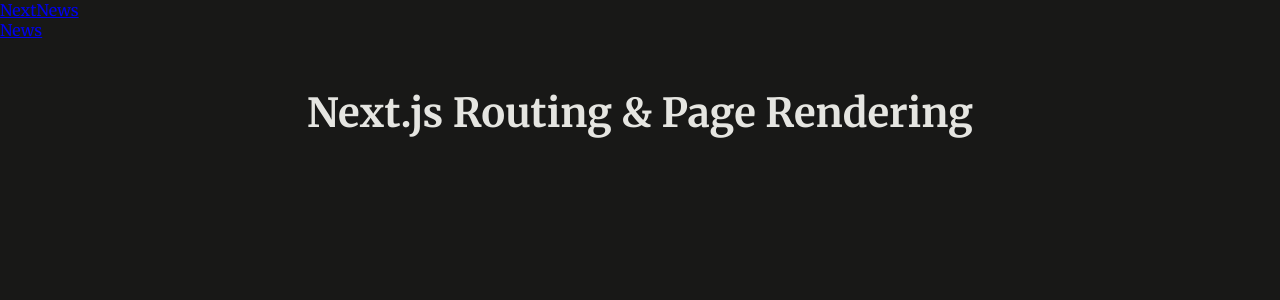
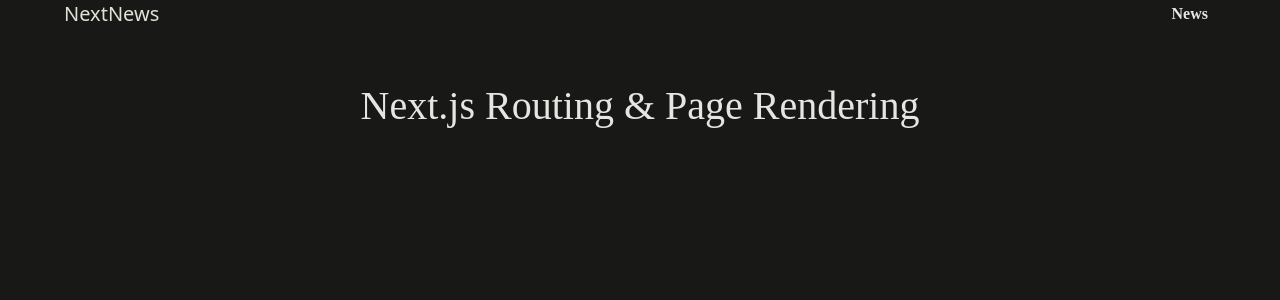
Before and after one commit to KaanOzen-mF/next-routing-page-rendering, a Next.js app: page / in a window 1280 px wide. Shown: the top 300 px of the page. Built offline with nearby package versions, Linux system fonts and the light colour scheme.

Commit message:
main folder change

```diff
--- a/app/globals.css
+++ b/app/globals.css
@@ -1,11 +1,15 @@
-@import url('https://fonts.googleapis.com/css2?family=Inter:wght@100..900&family=Merriweather:ital,wght@0,300;0,400;0,700;0,900;1,300;1,400;1,700;1,900&display=swap');
+@import "tailwindcss/base";
+@import "tailwindcss/components";
+@import "tailwindcss/utilities";
+
+@import url("https://fonts.googleapis.com/css2?family=Inter:wght@100..900&family=Merriweather:ital,wght@0,300;0,400;0,700;0,900;1,300;1,400;1,700;1,900&display=swap");
 
 * {
   box-sizing: border-box;
 }
 
 html {
-  font-family: 'Merriweather', serif;
+  font-family: "Merriweather", serif;
 }
 
 body {
@@ -20,49 +24,6 @@
   padding: 0;
 }
 
-#page {
-  width: 90%;
-  max-width: 60rem;
-  margin: 2rem auto;
-}
-
-#main-header {
-  display: flex;
-  justify-content: space-between;
-  align-items: center;
-  margin-bottom: 2rem;
-}
-
-#logo {
-  font-family: 'Inter', sans-serif;
-  font-size: 1.5rem;
-  border-radius: 4px;
-}
-
-#main-header #logo a,
-#main-header #logo a:hover {
-  color: #e1e1d7;
-  text-decoration: none;
-}
-
-#main-header ul {
-  display: flex;
-  gap: 2rem;
-  font-weight: bold;
-}
-
-#main-header ul a {
-  text-decoration: none;
-  color: #e5e5e1;
-  padding: 0.5rem 1rem;
-  border-radius: 4px;
-}
-
-#main-header ul a:hover,
-#main-header ul a.active {
-  background-color: #bcbcb7;
-  color: #181817;
-}
 
 #home {
   margin: 3rem auto;
@@ -101,36 +62,7 @@
 #home a:hover {
   background-color: #e5e5e1;
 }
-
-.news-list {
-  display: grid;
-  gap: 1rem;
-  grid-template-columns: repeat(auto-fill, minmax(15rem, 1fr));
-}
-
-.news-list a {
-  display: flex;
-  flex-direction: column;
-  align-items: center;
-  gap: 1.5rem;
-  color: #e5e5e1;
-  text-decoration: none;
-  border-radius: 4px;
-  font-size: 1.2rem;
-  padding: 0 0 1rem 0;
-}
-
-.news-list a img {
-  width: 100%;
-  height: 14rem;
-  object-fit: cover;
-  border-radius: 4px;
-}
-
-.news-list a:hover {
-  background-color: #2d2d2b;
-}
-
+s
 .modal-backdrop {
   position: fixed;
   top: 0;
--- a/package.json
+++ b/package.json
@@ -14,6 +14,8 @@
     "react-dom": "^18"
   },
   "devDependencies": {
+    "autoprefixer": "^10.4.19",
+    "postcss": "^8.4.40",
     "tailwindcss": "^3.4.7"
   }
 }
--- /dev/null
+++ b/postcss.config.js
@@ -0,0 +1,6 @@
+module.exports = {
+  plugins: {
+    tailwindcss: {},
+    autoprefixer: {},
+  },
+}
--- /dev/null
+++ b/tailwind.config.js
@@ -0,0 +1,11 @@
+/** @type {import('tailwindcss').Config} */
+module.exports = {
+  content: [
+    "./components/**/*.{js,ts,jsx,tsx}",
+    "./app/**/*.{js,ts,jsx,tsx}",
+  ],
+  theme: {
+    extend: {},
+  },
+  plugins: [],
+};
```
Also changed, not shown: 2 other files (tests, documents, lock files or other folders).
